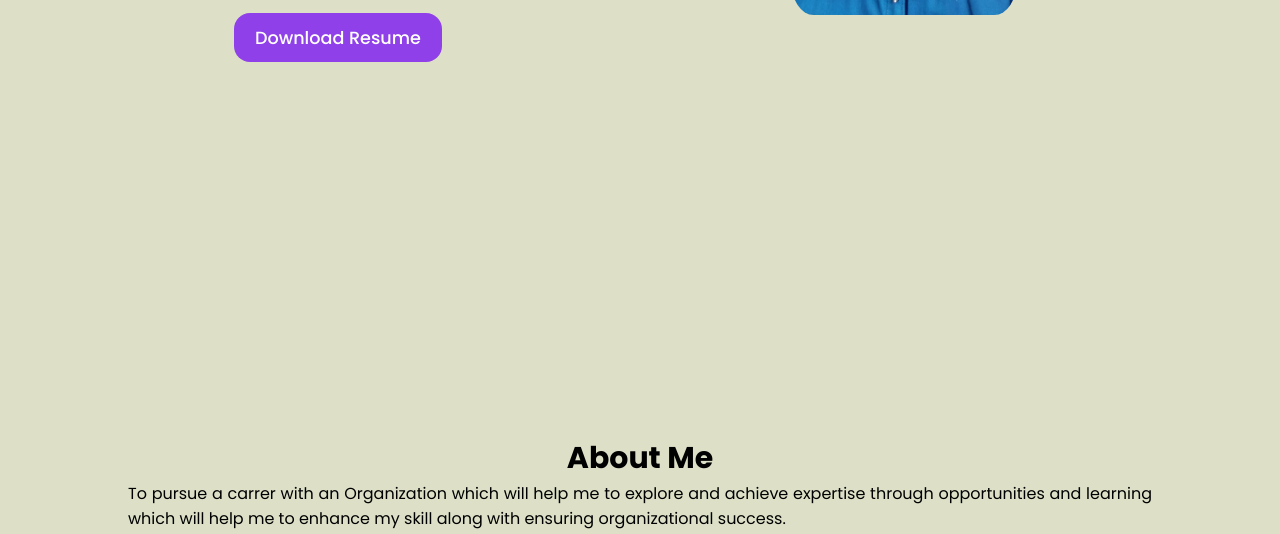
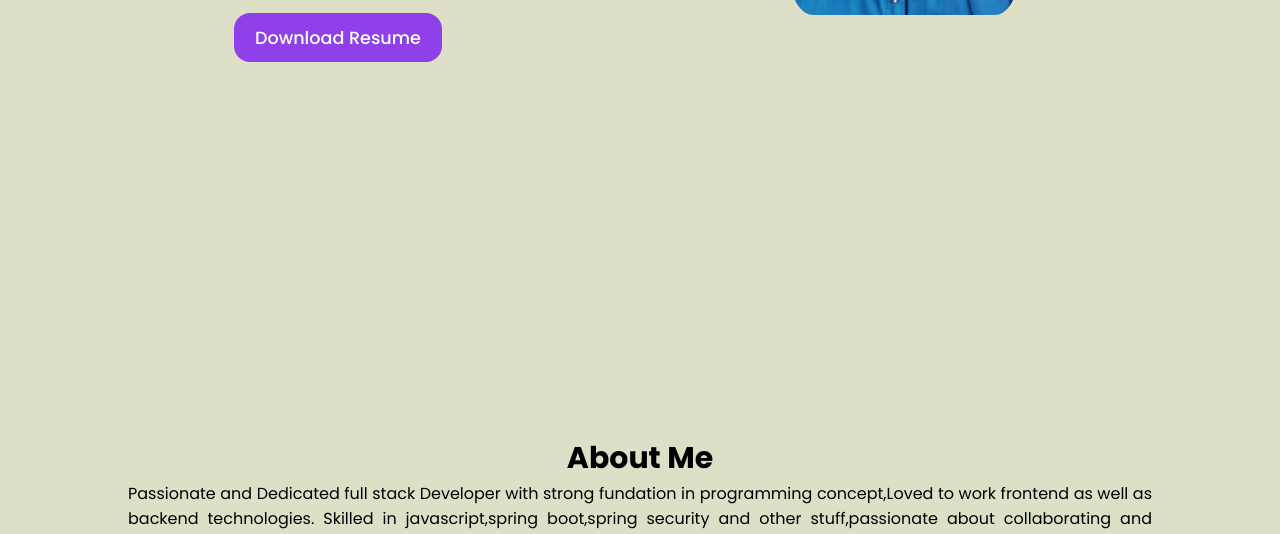
Before and after one commit to dikshant123321/dikshant123321.github.io, a plain HTML site: page index.html in a window 1280 px wide. Shown: the part 414-948 px from the top of the page. Drawn offline with nearby package versions, Linux system fonts and the light colour scheme.

Commit message:
Updated17

```diff
--- a/index.html
+++ b/index.html
@@ -64,14 +64,16 @@
             <h2>About Me</h2>
         </div>
 
-        <div class="about-container">
+        <div class="about-container" id="user-detail-name">
 
             <div class="about-text" id="user-detail-intro">
-                <p>To pursue a carrer with an Organization which will help me to explore  and achieve
-                    expertise through opportunities and learning which will help me to enhance my skill along with ensuring organizational success.</p>
+                <p>Passionate and Dedicated full stack Developer with strong fundation in programming concept,Loved to work frontend as well as backend technologies.
+                Skilled in javascript,spring boot,spring security and other stuff,passionate about collaborating and
+                looking forword to deliver my skills towords IT Sector</p>
             </div>
         </div>
     </section>
+
 
 
 
```
